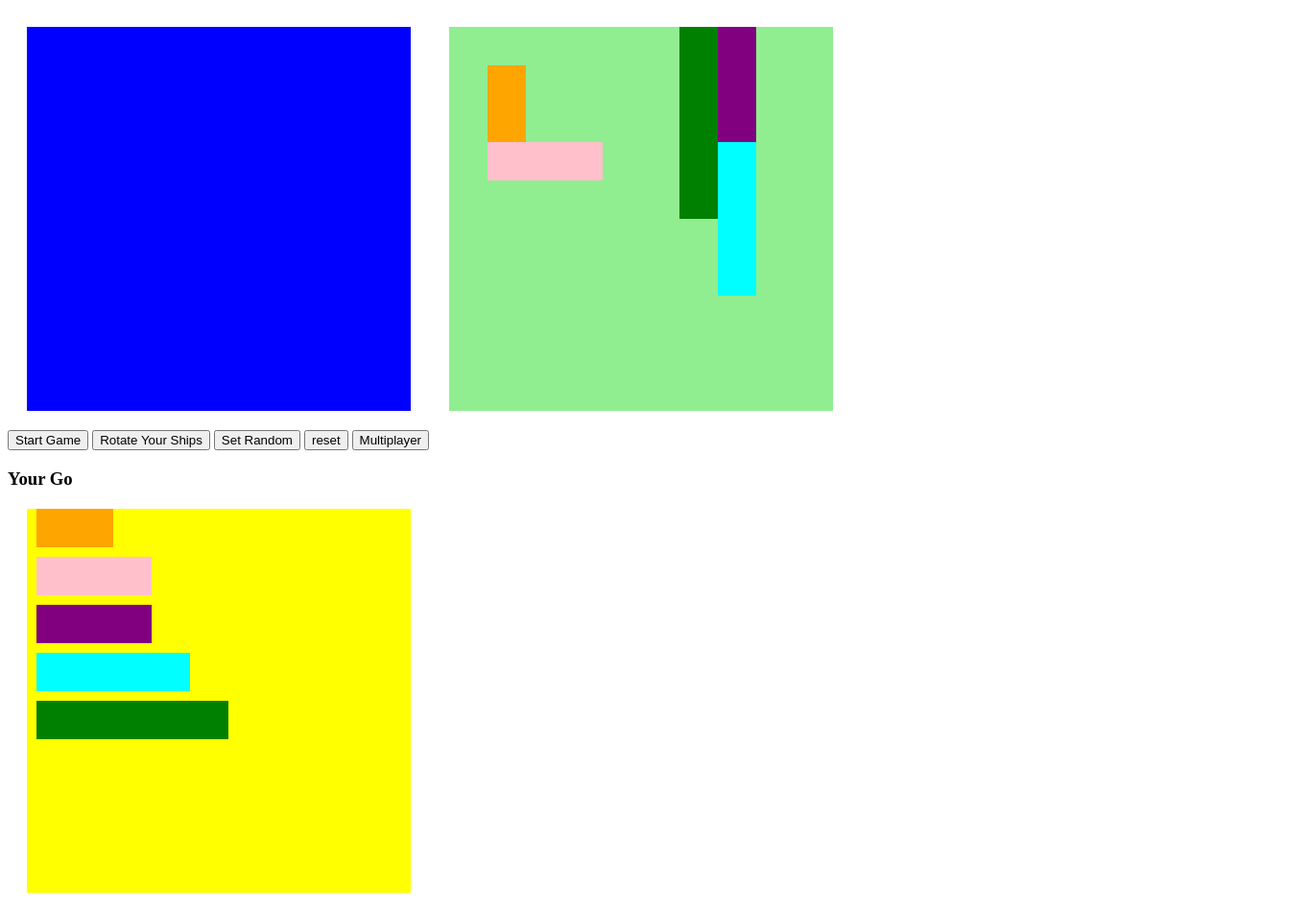
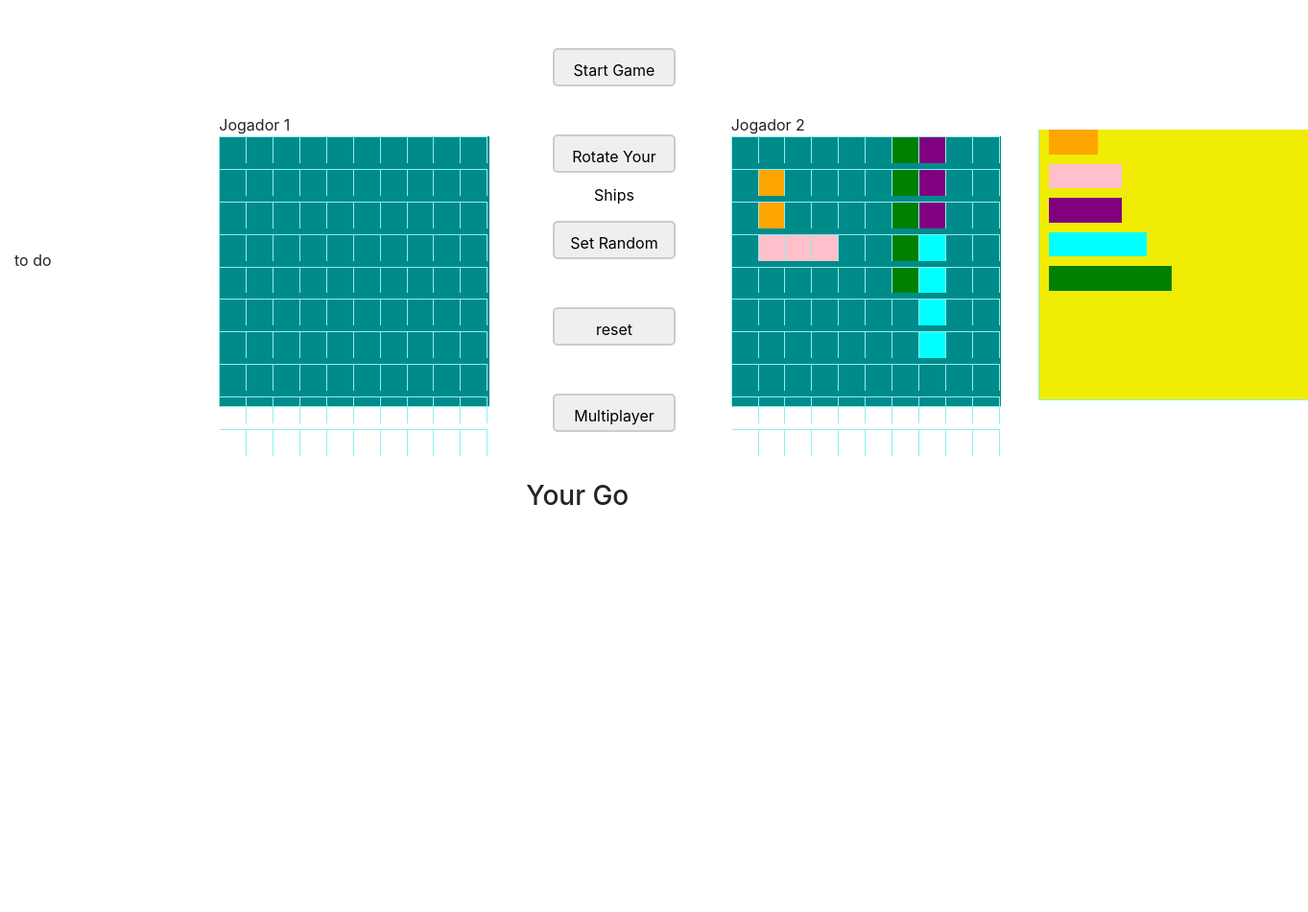
Before and after one commit to Crossbull/v1, a plain HTML site: page index.html in a window 1280 px wide. Shown: the whole page at 96% size, 1363 px wide, since content can reach past the window. After the commit the page ends 800 px from the top, so only its background shows below. Drawn offline with nearby package versions, Linux system fonts and the light colour scheme.

Commit message:
v2
layout 50% done

```diff
--- a/app.js
+++ b/app.js
@@ -27,6 +27,7 @@ document.addEventListener('DOMContentLoaded', () => {
     for (let i = 0; i < width*width; i++) {
       const square = document.createElement('div')
       square.dataset.id = i
+      square.classList.add('points')
       grid.appendChild(square)
       squares.push(square)
     }
--- a/index.html
+++ b/index.html
@@ -4,25 +4,77 @@
     <meta charset="utf-8">
     <title>Battle Ships</title>
     <link rel="stylesheet" href="style.css">
+    <script src="https://ajax.googleapis.com/ajax/libs/jquery/1.10.1/jquery.min.js"></script>
+    <meta name="viewport" content="width=device-width, initial-scale=1">
+    <link rel="stylesheet" href="https://cdn.jsdelivr.net/npm/bootstrap@4.0.0/dist/css/bootstrap.min.css" integrity="sha384-Gn5384xqQ1aoWXA+058RXPxPg6fy4IWvTNh0E263XmFcJlSAwiGgFAW/dAiS6JXm" crossorigin="anonymous">
     <script src="app.js" charset="utf-8"></script>
   </head>
   <body>
 
-    <div class="container">
+    <div class="container-fluid">
+      <div class="row justify-content-md-center align-items-center" >
+        <div class="col-2" >
+          <div class="panel">
+            <div class="topPanel">
+              <div class="smallPanel">
+
+              </div>
+              <div>
+                to do
+              </div>
+            </div>
+          </div>
+        </div>
+        <div class="col-3" >
+          <div class="board1">
+              <div class="smallBoard">
+                Jogador 1
+              </div>
+            <div class="displays">
+              <div class="top">
                 <div class="grid grid-user"></div>
-        <div class="grid grid-computer"></div>
               </div>
-
+            </div>
+          </div>
+        </div>
+        <div class="col-2" >
+          <div class="panel">
+            <div class="topPanel">
+              <div class="layout">
                 <div class="hidden-info">
-      <button id="start">Start Game</button>
-      <button id="rotate">Rotate Your Ships</button>
-      <button id="random">Set Random</button>
-      <button id="reset">reset</button>
-      <button id="multi">Multiplayer</button>
+                  <button class='button' id="start">Start Game</button>
+                  <button class='button' id="rotate">Rotate Your Ships</button>
+                  <button class='button' id="random">Set Random</button>
+                  <button class='button' id="reset">reset</button>
+                  <button class='button' id="multi">Multiplayer</button>
                   <h3 id="whose-go">Your Go</h3>
                   <h3 id="info"></h3>
                 </div>
+              </div>
+            </div>
+            <div class='console'>
+              <span class='text'></span></div>
+          </div>
+        </div>
+        <div class="col-3" >
+          <div class="board2">
+              <div class="smallBoard">
+                Jogador 2
+              </div>
+            <div class="displays">
+              <div class="bottom">
+                <div class="grid grid-computer"></div>
+              </div>
+            </div>
+          </div>
+        </div>
+        <div class="col-2" >
+          <div class="panel">
+            <div class="topPanel">
+              <div class="smallPanel">
 
+              </div>
+              <div>
                 <div class="grid-display">
                   <div class="ship destroyer-container" draggable="true"><div id="destroyer-0"></div><div id="destroyer-1"></div></div>
                   <div class="ship submarine-container" draggable="true"><div id="submarine-0"></div><div id="submarine-1"></div><div id="submarine-2"></div></div>
@@ -30,6 +82,11 @@
                   <div class="ship battleship-container" draggable="true"><div id="battleship-0"></div><div id="battleship-1"></div><div id="battleship-2"></div><div id="battleship-3"></div></div>
                   <div class="ship carrier-container" draggable="true"><div id="carrier-0"></div><div id="carrier-1"></div><div id="carrier-2"></div><div id="carrier-3"></div><div id="carrier-4"></div></div>
                 </div>
-
+              </div>
+            </div>
+          </div>
+        </div>
+      </div>
+    </div>
   </body>
 </html>
--- a/style.css
+++ b/style.css
@@ -3,45 +3,77 @@
 }
 
 .grid-user {
-  width: 400px;
-  height: 400px;
-  display: flex;
-  flex-wrap: wrap;
-  background-color: blue;
-  margin: 20px;
+  width: 22vw;
+	height: 22vw;
+	background: #008B8B;
+	border-left: 1px solid #8DEEEE;
+	border-bottom: 1px solid #8DEEEE;
 }
 
 .grid div {
-  width: 40px;
-  height: 40px;
+  width: 2vw;
+	height: 1vw;
 }
 
 .grid-computer {
-  width: 400px;
-  height: 400px;
-  display: flex;
-  flex-wrap: wrap;
-  background-color: lightgreen;
-  margin: 20px;
+  width: 22vw;
+	height: 22vw;
+	background: #008B8B;
+	border-left: 1px solid #8DEEEE;
+	border-bottom: 1px solid #8DEEEE;
 }
 
 .grid-display {
-  width: 400px;
-  height: 400px;
-  margin: 20px;
-  background-color: yellow;
+  width: 22vw;
+	height: 22vw;
+	background: #f0ec04;
+	border-left: 1px solid #8DEEEE;
+	border-bottom: 1px solid #8DEEEE;
+}
+
+.points {
+	position: relative;
+	min-width: 2.18vw;
+	min-height: 2.18vw;
+	width: 2.18vw;
+	height: 2.18vw;
+	border-top: 1px solid #8DEEEE;
+	border-right: 1px solid #8DEEEE;
+	display: inline-block;
+	align-self: center;
+}
+
+.button {
+	position: relative;
+	display: block;
+	width: 70%;
+	height: 40px;
+	margin: 50px auto;
+	border: 2px solid #cccccc;
+	border-radius: 5px;
+	-webkit-border-radius: 5px;
+	-moz-border-radius: 5px;
+
+	text-align: center;
+	line-height: 40px;
+
+	cursor: pointer;
+}
+
+.button:hover {
+	background: rgba(169,169,169,0.3);
 }
 
 .destroyer-container {
-  width: 80px;
-  height: 40px;
+  width: 4vw;
+	height: 2vw;
   background-color: orange;
   margin: 10px;
   display: flex;
 }
 .destroyer-container-vertical {
-  width: 40px;
-  height: 80px;
+  width: 2vw;
+	height: 4vw;
   background-color: orange;
   margin: 10px;
   display: flex;
@@ -49,16 +81,16 @@
 }
 
 .submarine-container {
-  width: 120px;
-  height: 40px;
+  width: 6vw;
+	height: 2vw;
   background-color: pink;
   margin: 10px;
   display: flex;
 }
 
 .submarine-container-vertical {
-  width: 40px;
-  height: 120px;
+  width: 2vw;
+	height: 6vw;
   background-color: pink;
   margin: 10px;
   display: flex;
@@ -66,16 +98,16 @@
 }
 
 .cruiser-container {
-  width: 120px;
-  height: 40px;
+  width: 6vw;
+	height: 2vw;
   background-color: purple;
   margin: 10px;
   display: flex;
 }
 
 .cruiser-container-vertical {
-  width: 40px;
-  height: 120px;
+  width: 2vw;
+	height: 6vw;
   background-color: purple;
   margin: 10px;
   display: flex;
@@ -83,16 +115,16 @@
 }
 
 .battleship-container {
-  width: 160px;
-  height: 40px;
+  width: 8vw;
+	height: 2vw;
   background-color: aqua;
   margin: 10px;
   display: flex;
 }
 
 .battleship-container-vertical {
-  width: 40px;
-  height: 160px;
+  width: 2vw;
+	height: 8vw;
   background-color: aqua;
   margin: 10px;
   display: flex;
@@ -101,16 +133,16 @@
 
 
 .carrier-container {
-  width: 200px;
-  height: 40px;
+  width: 10vw;
+	height: 2vw;
   background-color: green;
   margin: 10px;
   display: flex;
 }
 
 .carrier-container-vertical {
-  width: 40px;
-  height: 200px;
+  width: 2vw;
+	height: 10vw;
   background-color: green;
   margin: 10px;
   display: flex;
@@ -119,8 +151,8 @@
 
 
 .ship div {
-  width: 40px;
-  height: 40px;
+  width: 2vw;
+	height: 2vw;
 }
 
 .destroyer {
```
Lines whose indentation alone changed are shown as unchanged.
